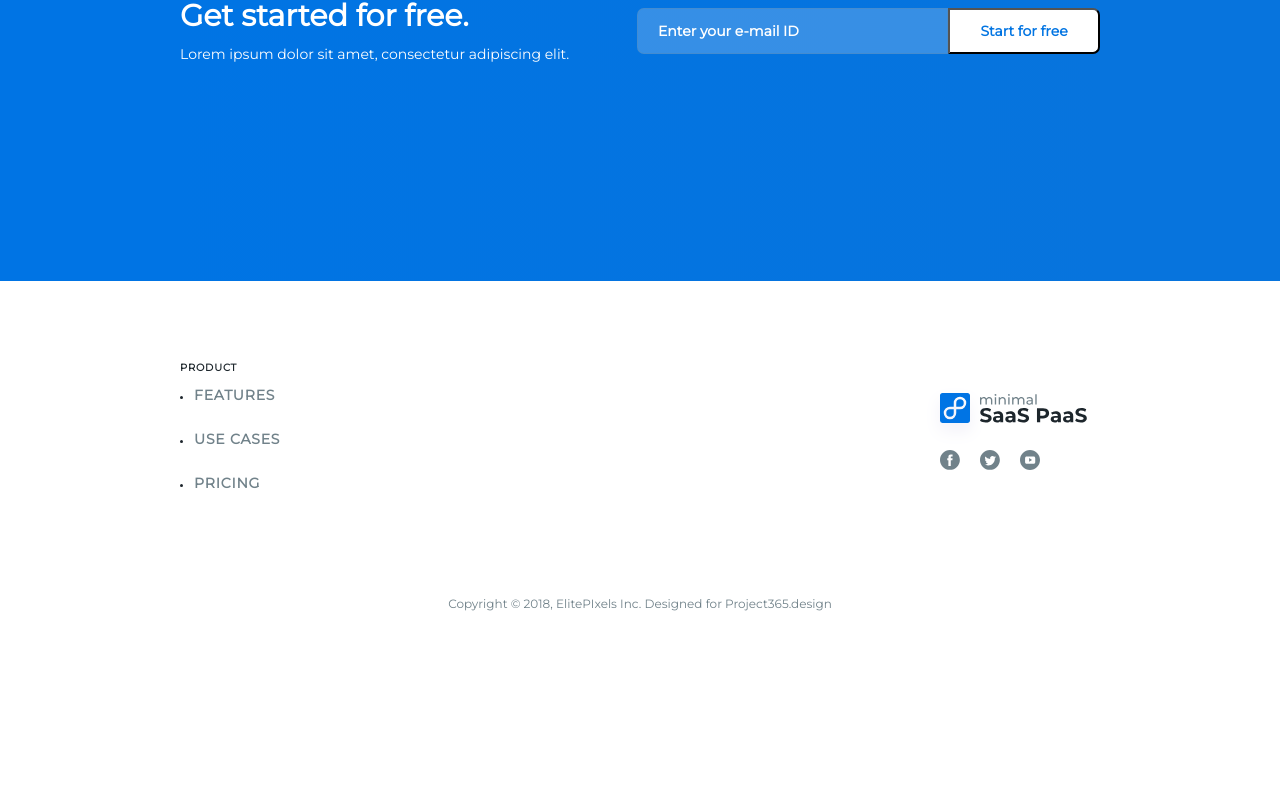
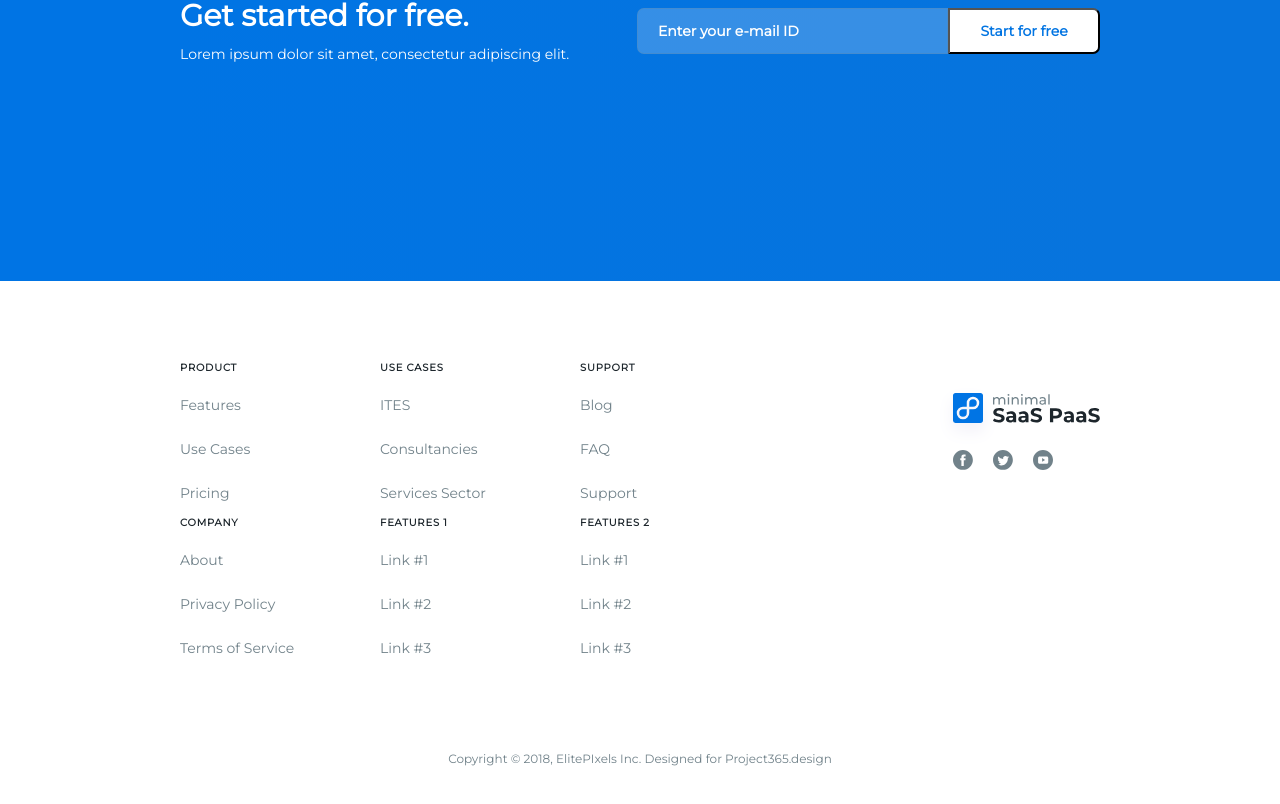
Before and after one commit to Guseff/html-practice, a React (Create React App) app in the folder saas/: page / in a window 1280 px wide. Shown: the part 4247-5051 px from the top of the page. Before the commit the page ends 4968 px from the top, so only its background shows below. Built offline with nearby package versions, Linux system fonts and the light colour scheme.

Commit message:
Array is passed props! All work!

```diff
--- a/saas/src/components/Footer/index.js
+++ b/saas/src/components/Footer/index.js
@@ -21,7 +21,51 @@ class Footer extends Component {
           <div className="footer-lists">
             <FooterList
               title='product'
+              elems={[
+                ['#1','Features'],
+                ['#2','Use Cases'],
+                ['#3','Pricing']
+              ]}
             />
+            <FooterList
+              title='Use Cases'
+              elems={[
+                ['#1','ITES'],
+                ['#2','Consultancies'],
+                ['#3','Services Sector']
+              ]}
+            />
+            <FooterList
+              title='support'
+              elems={[
+                ['#1','Blog'],
+                ['#2','FAQ'],
+                ['#3','Support']
+              ]}
+            />
+            <FooterList
+              title='company'
+              elems={[
+                ['#1','About'],
+                ['#2','Privacy Policy'],
+                ['#3','Terms of Service']
+              ]}
+            />
+            <FooterList
+              title='features 1'
+              elems={[
+                ['#1','Link #1'],
+                ['#2','Link #2'],
+                ['#3','Link #3']
+              ]}
+            /><FooterList
+            title='features 2'
+            elems={[
+              ['#1','Link #1'],
+              ['#2','Link #2'],
+              ['#3','Link #3']
+            ]}
+          />
           </div>
           <div className="footer-social">
             <img alt="" src={logo} className="logo" />
--- a/saas/src/components/Footer/style.css
+++ b/saas/src/components/Footer/style.css
@@ -15,6 +15,7 @@
 .footer-lists {
   display: flex;
   justify-content: start;
+  flex-wrap: wrap;
 }
 
 .footer-list-block {
--- a/saas/src/components/FooterList/index.js
+++ b/saas/src/components/FooterList/index.js
@@ -3,26 +3,21 @@ import React, { Component } from 'react';
 import './style.css';
 
 class FooterList extends Component {
-
-
-
   render() {
-    const list = [
-      'Features',
-      'Use Cases',
-      'Pricing'
-    ];
-    const reactElementsArray = list.map((data) => {
+    const list = this.props.elems;
+    const refList = this.props.elems.map((data) => {
       return (
-        <li><a href="#">{data}</a></li>
+        <li>
+          <a href={data[0]}>{data[1]}</a>
+        </li>
       );
     });
     return (
       <div className="footer-list">
         <div className="footer-list--title">
           {this.props.title}
-          {reactElementsArray}
         </div>
+        {refList}
       </div>
     );
   }
--- a/saas/src/components/FooterList/style.css
+++ b/saas/src/components/FooterList/style.css
@@ -2,6 +2,7 @@
   width: 200px;
   display: flex;
   flex-direction: column;
+
 }
 
 .footer-list--title {
@@ -13,6 +14,10 @@
   margin-bottom: 10px
 }
 
+.footer-list li {
+  list-style: none;
+}
+
 .footer-list a {
   font-size: 14px;
   line-height: 3.14;
```
